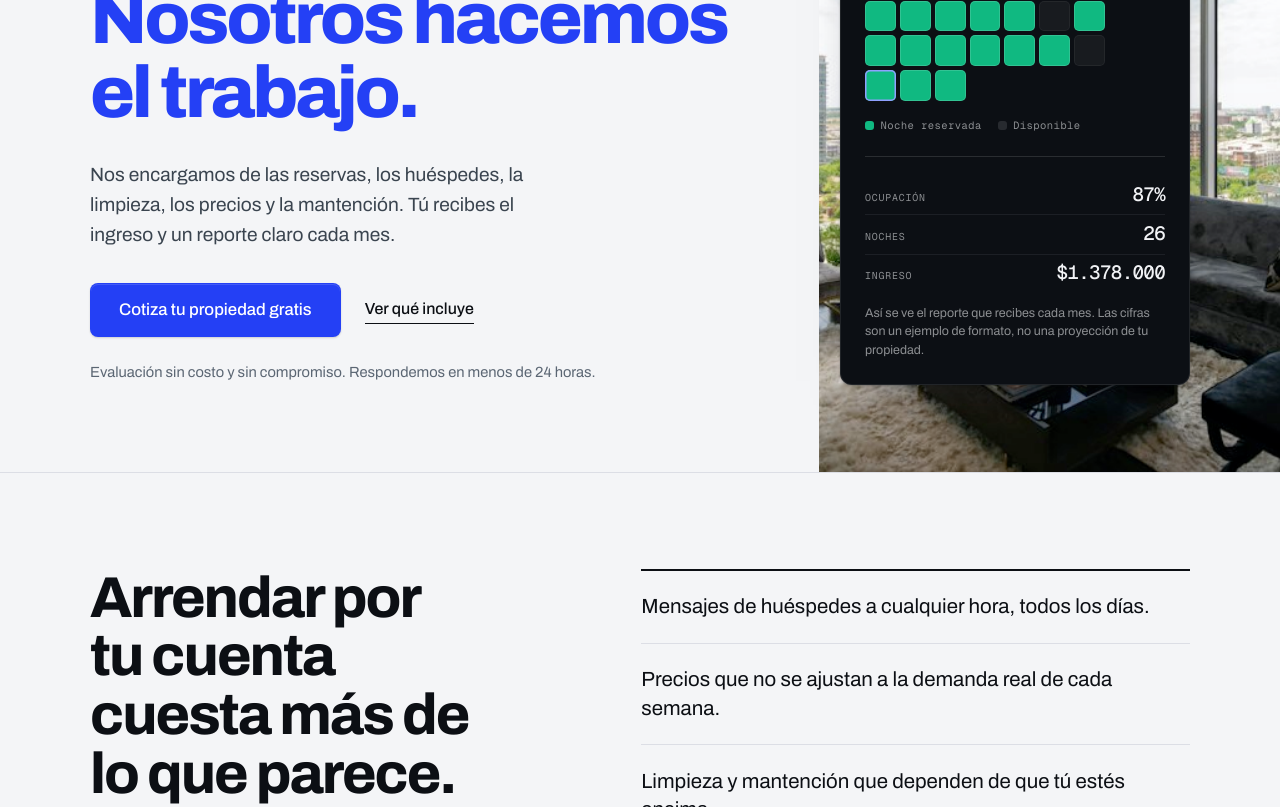
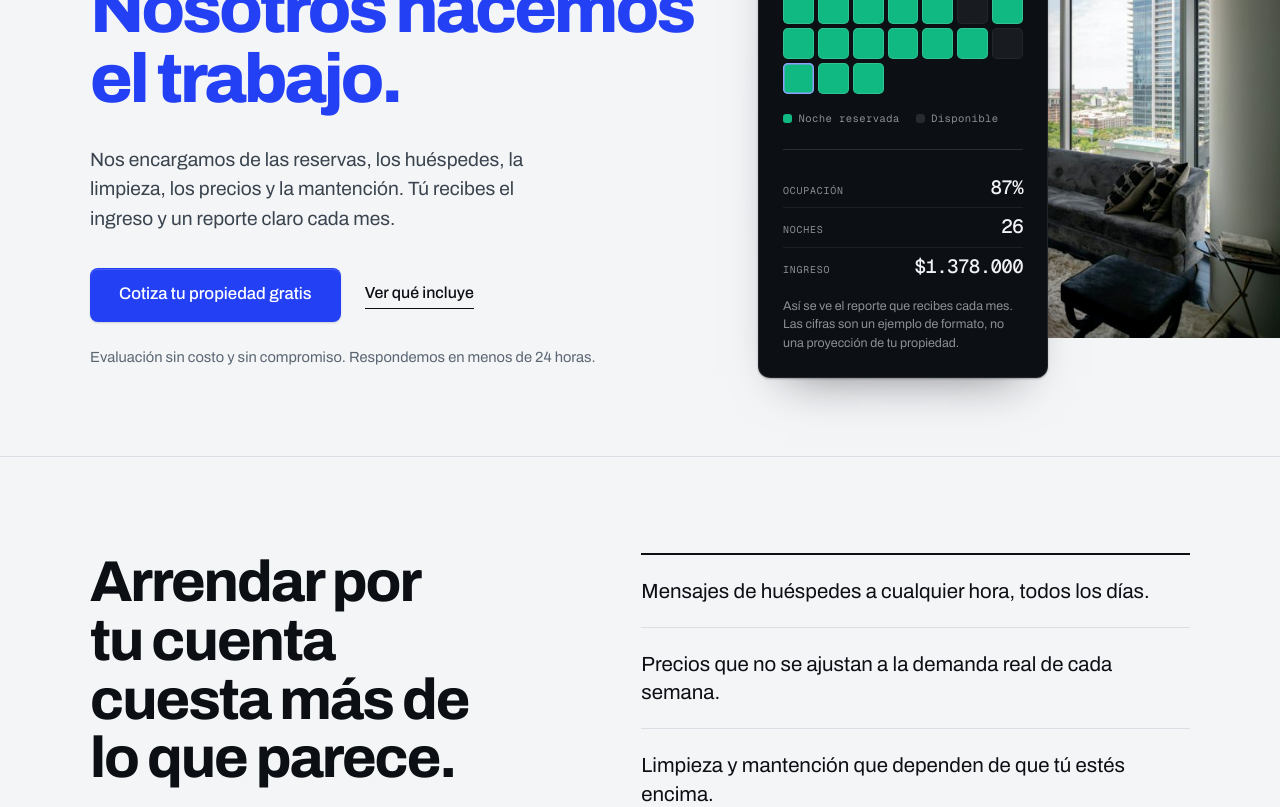
Before and after one commit to diegosanmartinb1996-ux/Novahost, a plain HTML site: page index.html in a window 1280 px wide. Shown: the part 344-1151 px from the top of the page. Drawn offline with nearby package versions, Linux system fonts and the light colour scheme.

Commit message:
Foto del hero visible en celular y mejor encuadre en escritorio
Co-Authored-By: Claude Opus 5.5 <noreply@anthropic.com>

```diff
--- a/index.html
+++ b/index.html
@@ -81,9 +81,6 @@
 
   <!-- ============ HERO ============ -->
   <section class="hero" id="top">
-    <!-- Fotografía a sangre por la derecha. Se pinta desde CSS y solo en
-         pantallas anchas, así el celular nunca la descarga. -->
-    <div class="hero-photo" aria-hidden="true"></div>
     <div class="hero-inner">
       <div class="hero-copy">
         <p class="eyebrow" data-reveal>Administración de arriendo de corto plazo en Santiago</p>
@@ -105,6 +102,16 @@
           Evaluación sin costo y sin compromiso. Respondemos en menos de 24 horas.
         </p>
       </div>
+
+      <!-- Foto de la propiedad con el panel de ocupación encima.
+           La foto es un img real: se ve en celular y en escritorio. -->
+      <div class="hero-visual">
+      <img class="hero-img"
+           src="assets/hero-estar-900.jpg"
+           srcset="assets/hero-estar-900.jpg 900w, assets/hero-estar.jpg 1800w"
+           sizes="(min-width: 1120px) 45vw, 100vw"
+           alt="Living de un departamento con ventanales y vista a la ciudad"
+           width="900" height="600" fetchpriority="high">
 
       <!-- Elemento firma: el calendario de ocupación y las cifras del mes -->
       <div class="panel-shell">
@@ -136,6 +143,7 @@
           Así se ve el reporte que recibes cada mes. Las cifras son un ejemplo de formato,
           no una proyección de tu propiedad.
         </p>
+      </div>
       </div>
       </div>
     </div>
--- a/styles.css
+++ b/styles.css
@@ -485,27 +485,6 @@ body.nav-open{ overflow:hidden; }
   z-index:2;
 }
 
-/* Fotografía del hero: entra a sangre por la derecha y el panel flota
-   sobre su borde. Va por background-image y solo desde 1000px, para que
-   en pantallas angostas no se descargue nunca. */
-.hero-photo{ display:none; }
-
-@media (min-width:1000px){
-  .hero-photo{
-    display:block;
-    position:absolute;
-    top:0; right:0; bottom:0;
-    width:36%;
-    background-image:url('assets/hero-estar.jpg');
-    background-image:-webkit-image-set(url('assets/hero-estar-900.jpg') 1x, url('assets/hero-estar.jpg') 2x);
-    background-image:image-set(url('assets/hero-estar-900.jpg') 1x, url('assets/hero-estar.jpg') 2x);
-    background-size:cover;
-    background-position:center 45%;
-    pointer-events:none;
-  }
-  .panel-shell{ z-index:2; }
-}
-
 .hero-inner{
   position:relative;
   z-index:1;
@@ -514,18 +493,59 @@ body.nav-open{ overflow:hidden; }
   margin-inline:auto;
   padding-inline:var(--gutter);
   display:grid;
-  gap:clamp(2.5rem,4.5vw,3.5rem);
-}
-@media (min-width:1000px){
+  gap:clamp(2.5rem,5vw,3.5rem);
+}
+@media (min-width:1120px){
   .hero-inner{
-    grid-template-columns:minmax(0,1fr) minmax(0,350px);
-    align-items:end;
-    column-gap:clamp(2rem,4vw,4rem);
+    grid-template-columns:minmax(0,1fr) minmax(0,400px);
+    align-items:center;
+    column-gap:clamp(2.5rem,4vw,3.25rem);
   }
 }
 
+/* Foto de la propiedad con el panel encima. En celular la foto va
+   a todo el ancho y el panel se monta sobre su borde inferior; en
+   escritorio la foto es vertical y el panel sale por su esquina
+   inferior izquierda, dejando a la vista los ventanales y el living. */
+.hero-visual{ position:relative; }
+.hero-img{
+  width:100%;
+  aspect-ratio:4/3;
+  object-fit:cover;
+  object-position:center 60%;
+  border-radius:var(--radius);
+  background:var(--paper-3);
+}
+.hero-visual .panel-shell{
+  margin:-4.5rem .9rem 0;
+  z-index:2;
+}
+@media (min-width:600px) and (max-width:1119px){
+  .hero-img{ aspect-ratio:16/9; }
+  .hero-visual .panel-shell{ max-width:480px; margin-inline:auto; }
+}
+@media (min-width:1120px){
+  /* La foto sale a sangre hasta el borde derecho de la ventana */
+  .hero-img{
+    width:calc(100% + (100vw - min(100vw, var(--container))) / 2 + var(--gutter));
+    max-width:none;
+    height:clamp(480px,64vh,620px);
+    aspect-ratio:auto;
+    object-position:78% 60%;
+    border-radius:var(--radius) 0 0 var(--radius);
+  }
+  /* El panel se apoya en la esquina inferior izquierda de la foto */
+  .hero-visual .panel-shell{
+    position:absolute;
+    left:-2rem;
+    bottom:-2.5rem;
+    width:290px;
+    margin:0;
+  }
+}
+
 .hero-title{
-  font-size:clamp(2.7rem,5.7vw,4.75rem);
+  font-size:clamp(2.6rem,5.4vw,4.4rem);
   font-weight:800;
   font-stretch:100%;
   letter-spacing:-.045em;
@@ -1403,7 +1423,6 @@ body.nav-open{ overflow:hidden; }
   .mobile-nav,
   .mobile-cta,
   .skip-link,
-  .hero-photo,
   .back-link,
   .cta-final-rule{ display:none !important; }
 
```
